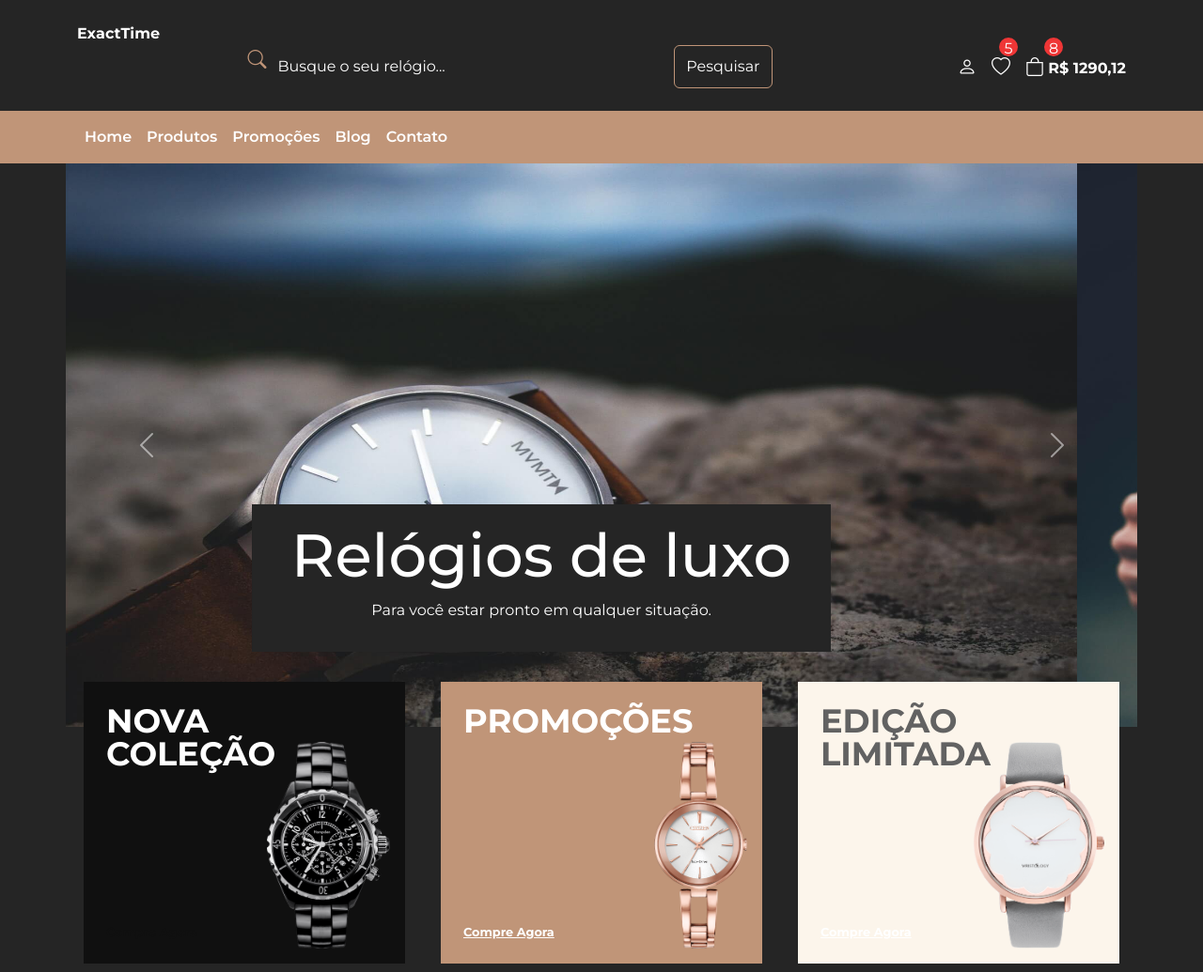
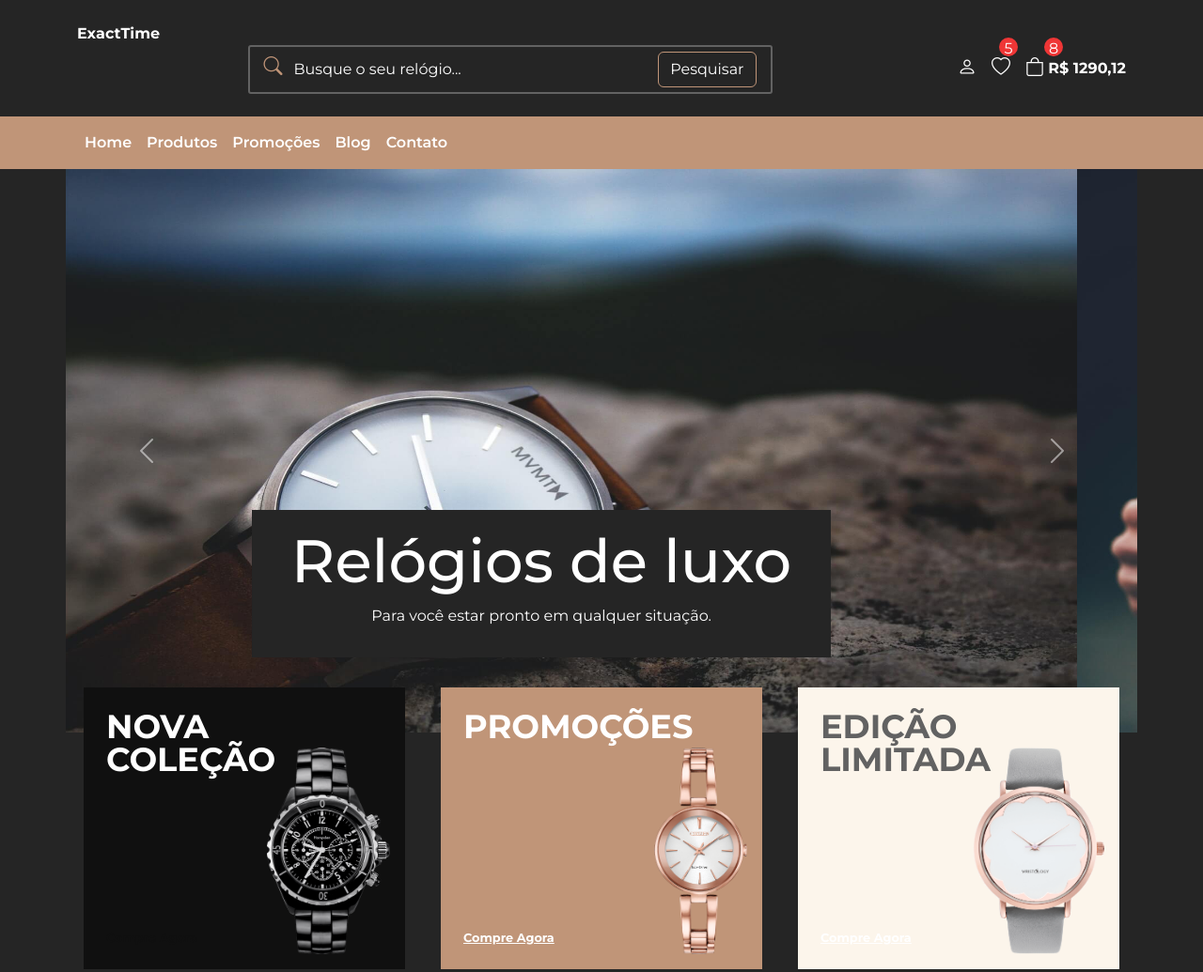
Before and after one commit to RayanneP/Bootstrap_projetoLojaRelogio_Rayanne, a plain HTML site: page index.html in a window 1280 px wide. Shown: the top 1035 px of the page at 94% size. Drawn offline with nearby package versions, Linux system fonts and the light colour scheme.

Commit message:
Update style.css

```diff
--- a/style.css
+++ b/style.css
@@ -108,6 +108,13 @@ body {
         width: 50%;
         margin: 0;
     }
+}
+
+#search-form,
+#news-form {
+    border: 2px solid #626262;
+    border-radius: 3px;
+    padding: 5px 15px;
 }
 
 #search-form input,
```
